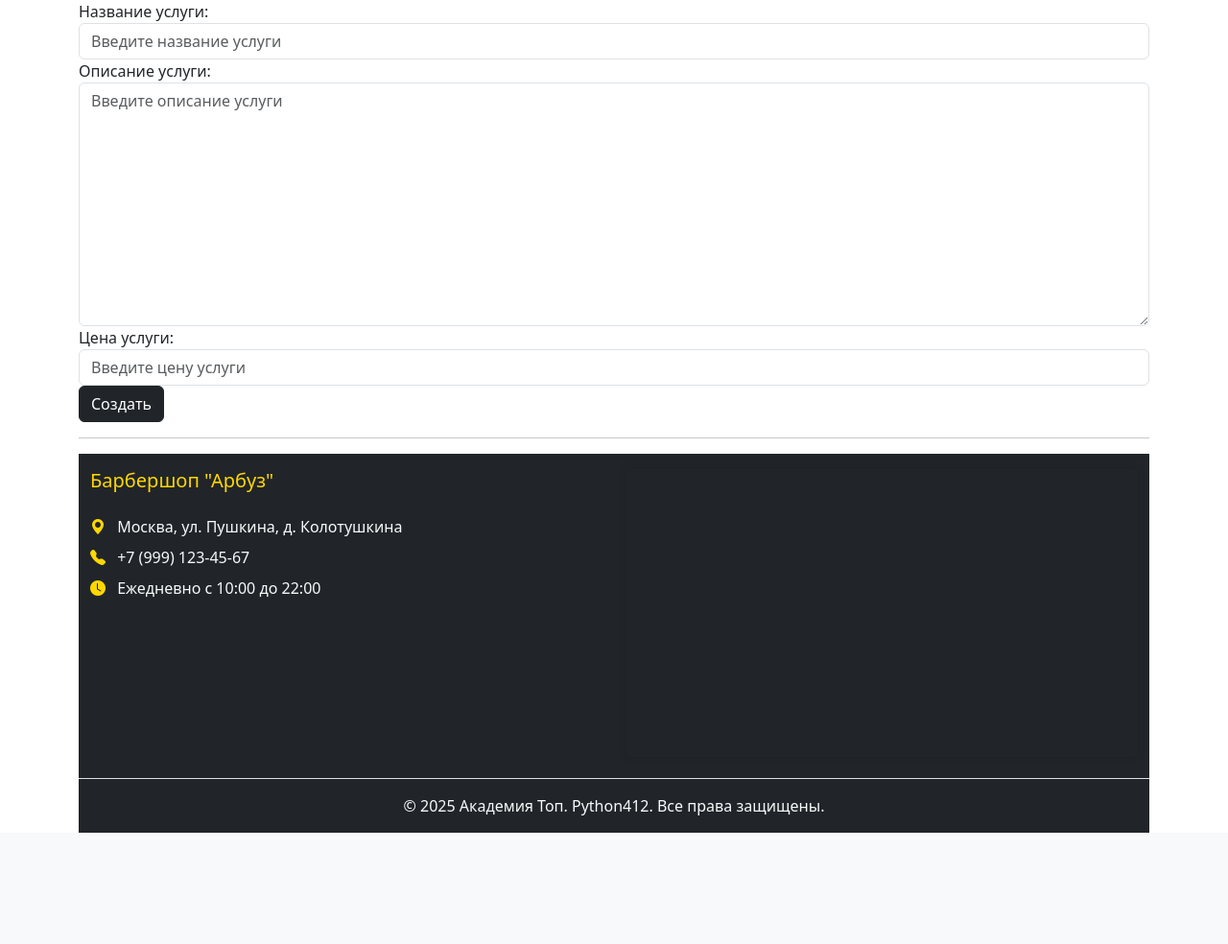
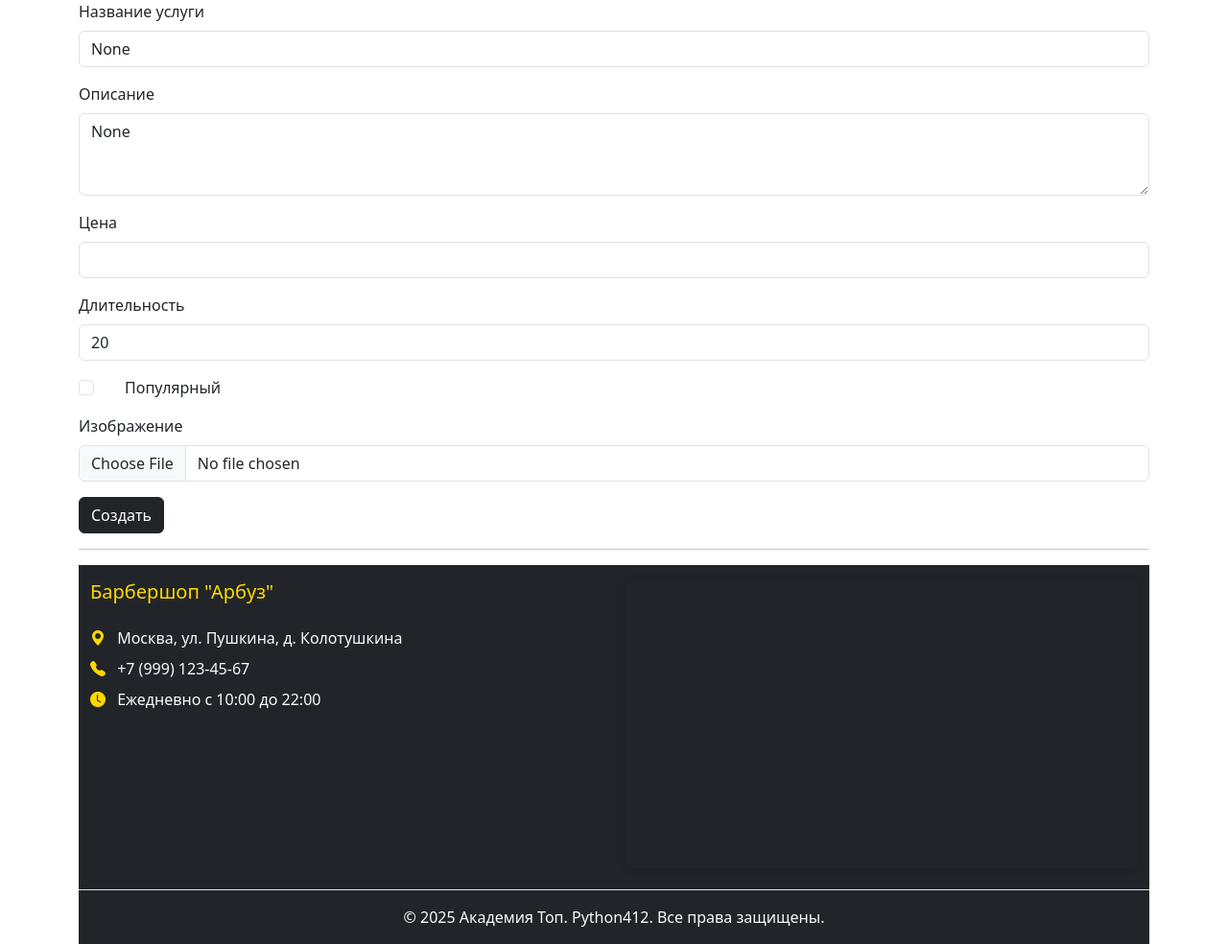
Before and after one commit to Alex-Berezovsky-non/Educational_Project_Django, a Django app: page /barbershop/service_create/ in a window 1280 px wide. Shown: the part 56-1040 px from the top of the page at 96% size. Before the commit the page ends 924 px from the top, so only its background shows below. Run offline with Django 5.2, Linux system fonts and the light colour scheme.

Commit message:
Форма связанная с моделью ModelForm,шаблон где руками расписано каждое поле ввода

```diff
--- a/core/forms.py
+++ b/core/forms.py
@@ -1,56 +1,35 @@
 # Импорт служебных объектов Form
 from django import forms
 from django.core.exceptions import ValidationError
+from.models import Service
+
+# Форма создания услуги - делаем форму связанную с моделью
 
 
-# Форма создания услуги - пока делаем самый простой варинат 3 обязательных поля
-# name
-# description
-# price
+class ServiceForm(forms.ModelForm):
+    # Расширяем инициализатор для добавления form-control к полям формы
+    def __init__(self,*args, **kwargs):
+        super().__init__(*args,**kwargs)
+        # Добавляем класс form-control к каждому полю формы
+        for field in self.fields.values():
+            field.widget.attrs.update({"class":"form-control"})
+
+    name = forms.CharField(
+        label="Название услуги",
+        max_length=100,
+        widget=forms.TextInput(attrs={"placeholder":"Введите название услуги"}),
+        )
+
+        # Валидатор для поля description
+    def clean_description(self):
+        description = self.cleaned_data.get("description")
+        if len(description) <10:
+            raise ValidationError("Описание должно содержать не менее 10 символов.")
+        return description
 
 
-class ServiceForm(forms.Form):
-    name = forms.CharField(
-        max_length=200,
-        label="Название услуги",
-        widget=forms.TextInput(
-            attrs={"placeholder": "Введите название услуги", "class": "form-control"}
-        ),
-        error_messages={
-            "required": "Пожалуйста, укажите название услуги",
-            "max_length": "Название услуги не должно превышать 200 символов",
-        },
-    )
-    description = forms.CharField(
-        widget=forms.Textarea(
-            attrs={"placeholder": "Введите описание услуги", "class": "form-control"}
-        ),
-        label="Описание услуги",
-        error_messages={
-            "required": "Необходимо добавить описание услуги",
-        },
-    )
-    price = forms.DecimalField(
-        max_digits=10,
-        decimal_places=2,
-        label="Цена услуги",
-        widget=forms.NumberInput(
-            attrs={"placeholder": "Введите цену услуги", "class": "form-control"}
-        ),
-        error_messages={
-            "required": "Пожалуйста, укажите стоимость услуги",
-            "invalid": "Введите корректную стоимость (например: 1500.00)",
-            "max_digits": "Стоимость не может содержать более 10 цифр",
-            "max_decimal_places": "Стоимость не может содержать более 3 знаков после запятой",
-        },
-    )
 
-    # Серия методов валидации которая начинается с clean_ и заканчивается на имя поля
-    def clean_description(self):
-        # Получаем значение поля description
-        description = self.cleaned_data.get("description")
-        # Проверяем, что в нем нет слова "плохое"
-        if "плохое" in description.lower():
-            raise ValidationError("В описании не должно быть слова 'плохое'")
-        # Важно возвращать значение поля!
-        return description
+    class Meta:
+        model = Service
+        # Поля, которые будут отображаться в форме
+        fields = ["name","description","price","duration","is_popular","image"]
--- a/core/templates/core/service_form.html
+++ b/core/templates/core/service_form.html
@@ -7,17 +7,50 @@
 
     {% block content %}
     <h1>{{title}}</h1>
-    <form method="post">
+    <form method="post" enctype="multipart/form-data">
        {% csrf_token %}
-        {{ form.as_div }}
-        {% for field in form %}
-            {% for error in field.errors %}
-                <div class="alert alert-danger">{{ error }}</div>
-            {% endfor %}
-        {% endfor %}
-        {% for error in form.non_field_errors %}
-            <div class="alert alert-danger">{{ error }}</div>
-        {% endfor %}
+        {% comment %}
+        Опишем все поля собственноручно для того чтобы:
+        1. Чекбокс не растягивался на всю ширину формы
+        2. Поле где загружается изображение, показывать старое
+
+        ["name", "description", "price", "duration", "is_popular", "image"]
+        {% endcomment %}
+        {% comment %} Name {% endcomment %}
+        <div class="mb-3">
+            <label for="name" class="form-label">{{form.name.label}}</label>
+            <input type="text" class="form-control" id="name" name="name" value="{{form.name.value}}" required>
+        </div>
+        {% comment %} Description {% endcomment %}
+        <div class="mb-3">
+            <label for="description" class="form-label">Описание</label>
+            <textarea class="form-control" id="description" name="description" rows="3">{{form.description.value}}</textarea>
+        </div>
+        {% comment %} Price {% endcomment %}
+        <div class="mb-3">
+            <label for="price" class="form-label">Цена</label>
+            <input type="number" class="form-control" id="price" name="price" value="{{form.price.value}}" required>
+        </div>
+        {% comment %} Duration {% endcomment %}
+        <div class="mb-3">
+            <label for="duration" class="form-label">Длительность</label>
+            <input type="number" class="form-control" id="duration" name="duration" value="{{form.duration.value}}" required>
+        </div>
+        {% comment %} Is popular {% endcomment %}
+        <div class="mb-3 form-check">
+            <input type="checkbox" class="form-check-input" id="is_popular" name="is_popular" {% if form.is_popular.value %}checked{% endif %}>
+            <label class="form-check
+-label" for="is_popular">Популярный</label>
+        </div>
+        {% comment %} Image {% endcomment %}
+        <div class="mb-3">
+            <label for="image" class="form-label">Изображение</label>
+            {% if form.instance.image %}
+                <img src="{{form.instance.image.url}}" alt="Изображение" style="max-width: 200px; max-height: 200px; margin-bottom: 10px;">
+            {% endif %}
+            <input type="file" class="form-control" id="image" name="image">
+        </div>
+        {% comment %} Submit button {% endcomment %}
         <button class="btn btn-dark" type="submit">{{button_txt}}</button>
     </form>
     {% endblock %}
--- a/core/views.py
+++ b/core/views.py
@@ -157,24 +157,16 @@
 
     elif request.method == "POST":
         # Создаем форму и передаем в нее POST данные
-        form = ServiceForm(request.POST)
+        form = ServiceForm(request.POST, request.FILES)
 
         # Если форма валидна:
         if form.is_valid():
-            # Получаем данные из формы
-            name = form.cleaned_data.get("name")
-            description = form.cleaned_data.get("description")
-            price = form.cleaned_data.get("price")
-
-            # Создаем новую услугу
-            new_service = Service.objects.create(
-                name=name,
-                description=description,
-                price=price,
-            )
-
+            # Так как это ModelForm - нам не надо извлекать поля в отдельности
+            # Сохраняем форму в БД
+            form.save()
+            service_name = form.cleaned_data.get("name")
             # Даем пользователю уведомление об успешном создании
-            messages.success(request, f"Услуга {new_service.name} успешно создана!")
+            messages.success(request, f"Услуга {service_name} успешно создана!")
 
             # Перенаправляем на страницу со всеми услугами
             return redirect("orders_list")
@@ -195,13 +187,9 @@
 
     # Если метод GET - возвращаем форму
     if request.method == "GET":
-        form = ServiceForm(
-            initial={
-                "name": service.name,
-                "description": service.description,
-                "price": service.price,
-            }
-        )
+        # У нас форма связана с моделью. Рендер всех полей
+        # Просто ложим форму в объект услуги
+        form = ServiceForm(instance=service)
 
         context = {
             "title": f"Редактирование услуги {service.name}",
@@ -212,28 +200,20 @@
 
     elif request.method == "POST":
         # Создаем форму и передаем в нее POST данные
-        form = ServiceForm(request.POST)
+        form = ServiceForm(request.POST, request.FILES, instance=service)
 
         # Если форма валидна:
         if form.is_valid():
-            # Получаем данные из формы
-            name = form.cleaned_data.get("name")
-            description = form.cleaned_data.get("description")
-            price = form.cleaned_data.get("price")
+            # Форма связана с моделью, просто сохраним ее
+            form.save()
 
-            # Проверяем, что все поля заполнены
-            if name and description and price:
-                # Обновляем услугу
-                service.name = name
-                service.description = description
-                service.price = price
-                service.save()
+            service_name = form.cleaned_data.get("name")
 
-                # Даем пользователю уведомление об успешном обновлении
-                messages.success(request, f"Услуга {service.name} успешно обновлена!")
+            # Даем пользователю уведомление об успешном обновлении
+            messages.success(request, f"Услуга {service.name} успешно обновлена!")
 
-                # Перенаправляем на страницу со всеми услугами
-                return redirect("orders_list")
+            # Перенаправляем на страницу со всеми услугами
+            return redirect("orders_list")
         else:
             # Если данные не валидны, возвращаем ошибку
             messages.error(request, "Ошибка: все поля должны быть заполнены!")
```
